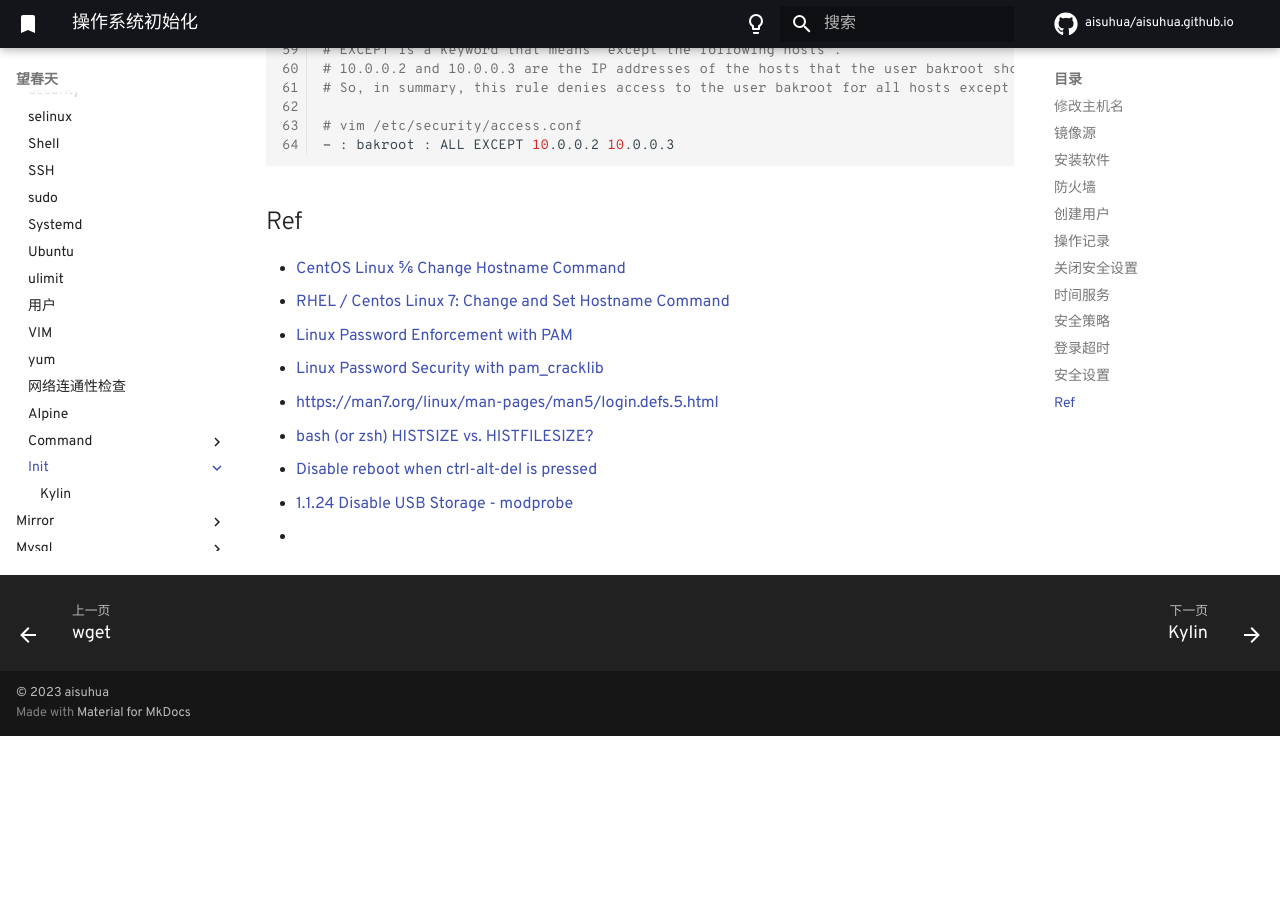
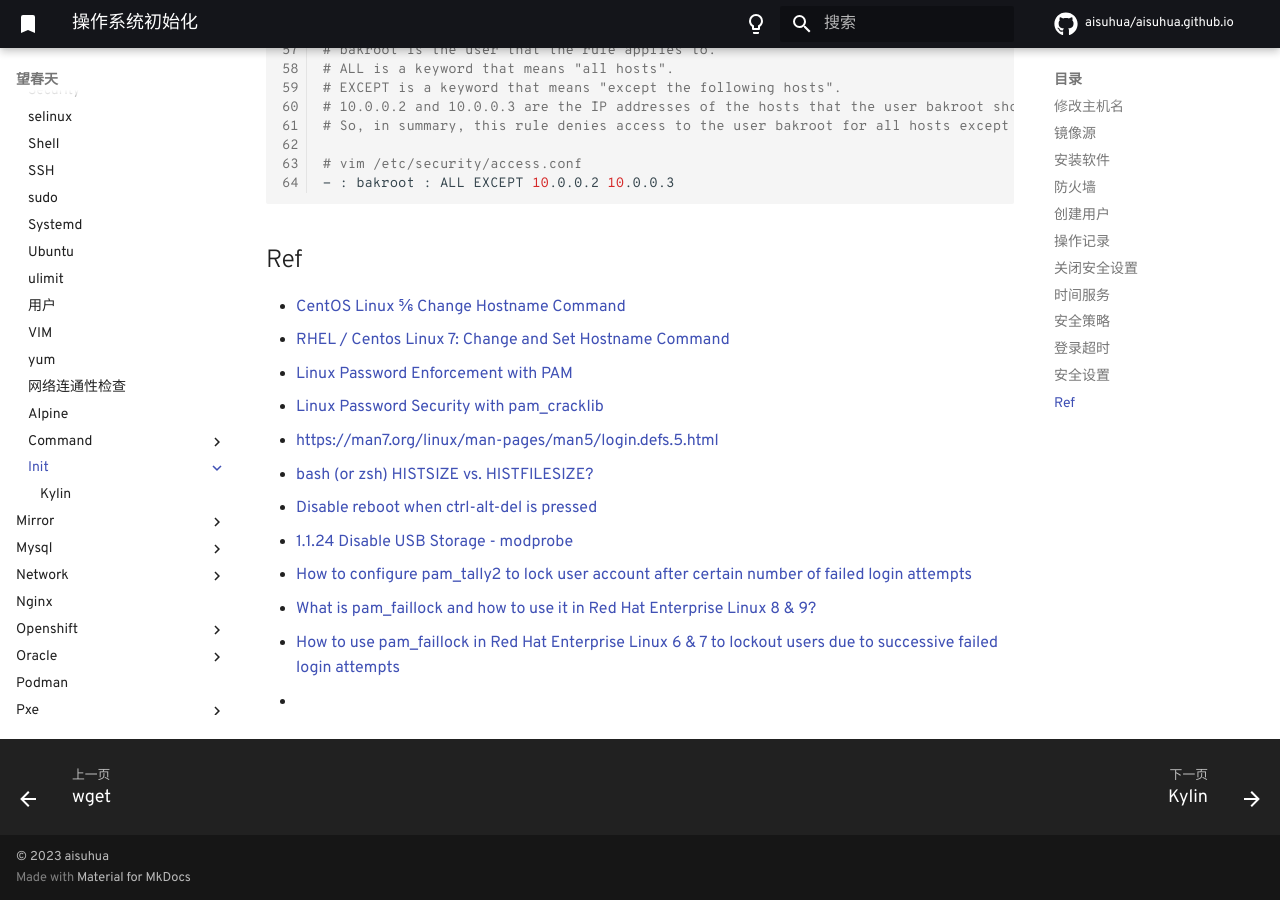
Before and after one commit to aisuhua/aisuhua.github.io, an MkDocs documentation site: the page built from docs/linux/init/README.md, in a window 1280 px wide and 900 px high, scrolled down 6649 px. Built offline with MkDocs 1.6.1 and Material for MkDocs 9.7.7, drawn with Linux system fonts in a browser that asks for light colours; comment, search, counter and statistics services are not loaded; before the commit the page ends 7385 px from its top, so only the background shows below that.

Commit message:
README.md

````diff
--- a/docs/linux/init/README.md
+++ b/docs/linux/init/README.md
@@ -236,6 +236,8 @@ password    sufficient    pam_unix.so md5 shadow nullok try_first_pass use_autht
 # vi /etc/pam.d/system-auth
 # vi /etc/pam.d/password-auth
 auth        required      pam_tally2.so  onerr=fail deny=6 unlock_time=300 even_deny_root root_unlock_time=300
+
+#
 ```
 
 ## 登录超时
@@ -351,4 +353,7 @@ account required pam_access.so
 - [bash (or zsh) HISTSIZE vs. HISTFILESIZE?](https://stackoverflow.com/questions/19454837/bash-or-zsh-histsize-vs-histfilesize)
 - [Disable reboot when ctrl-alt-del is pressed](https://www.suse.com/support/kb/doc/?id=000019506)
 - [1.1.24 Disable USB Storage - modprobe](https://www.tenable.com/audits/items/CIS_Amazon_Linux_2_v2.0.0_L1.audit:28bb9fd088769b9fa5e04f94b82e99d5)
+- [How to configure pam_tally2 to lock user account after certain number of failed login attempts](https://access.redhat.com/solutions/37687)
+- [What is pam_faillock and how to use it in Red Hat Enterprise Linux 8 & 9?](https://access.redhat.com/solutions/62949)
+- [How to use pam_faillock in Red Hat Enterprise Linux 6 & 7 to lockout users due to successive failed login attempts](https://access.redhat.com/solutions/7002274)
 -
````
